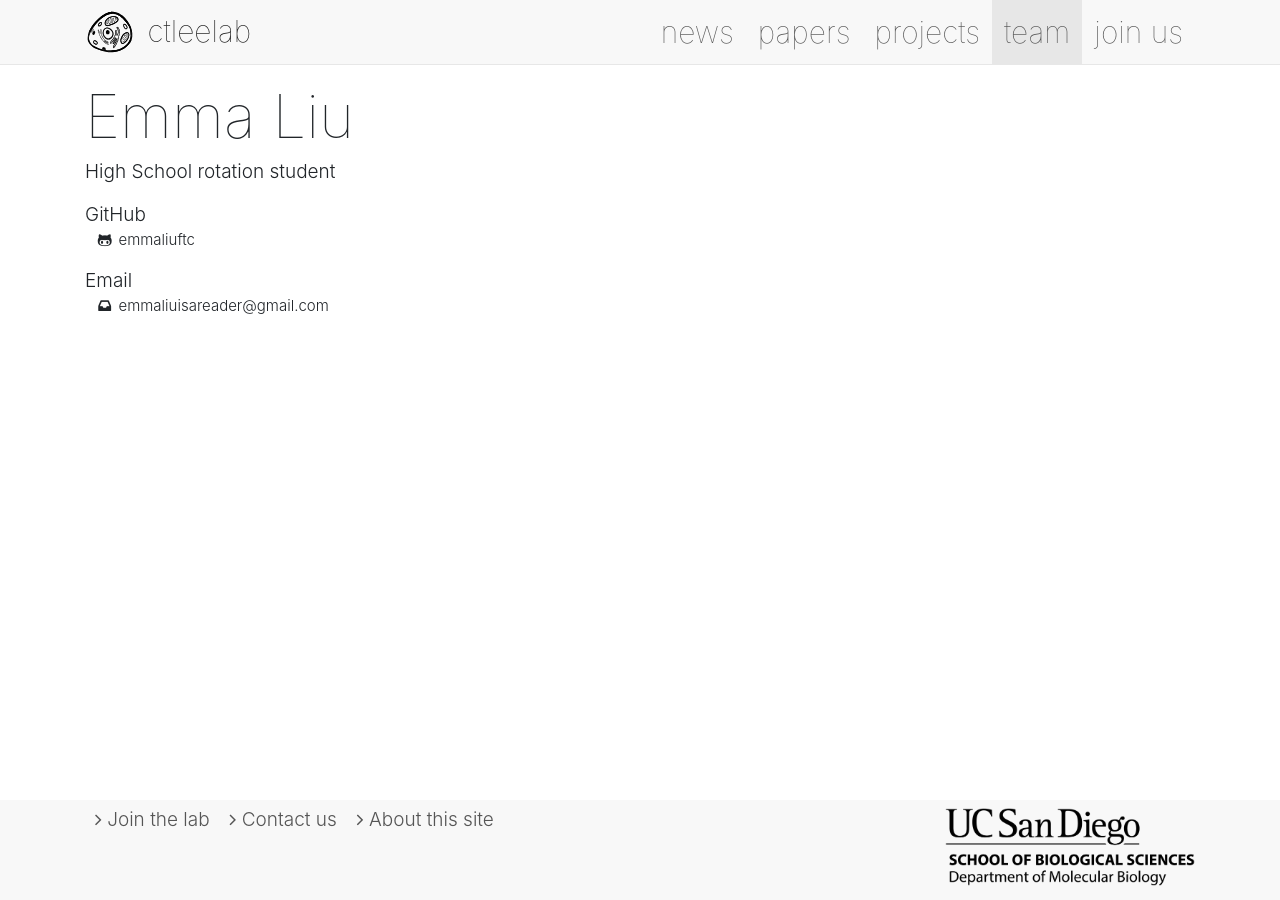
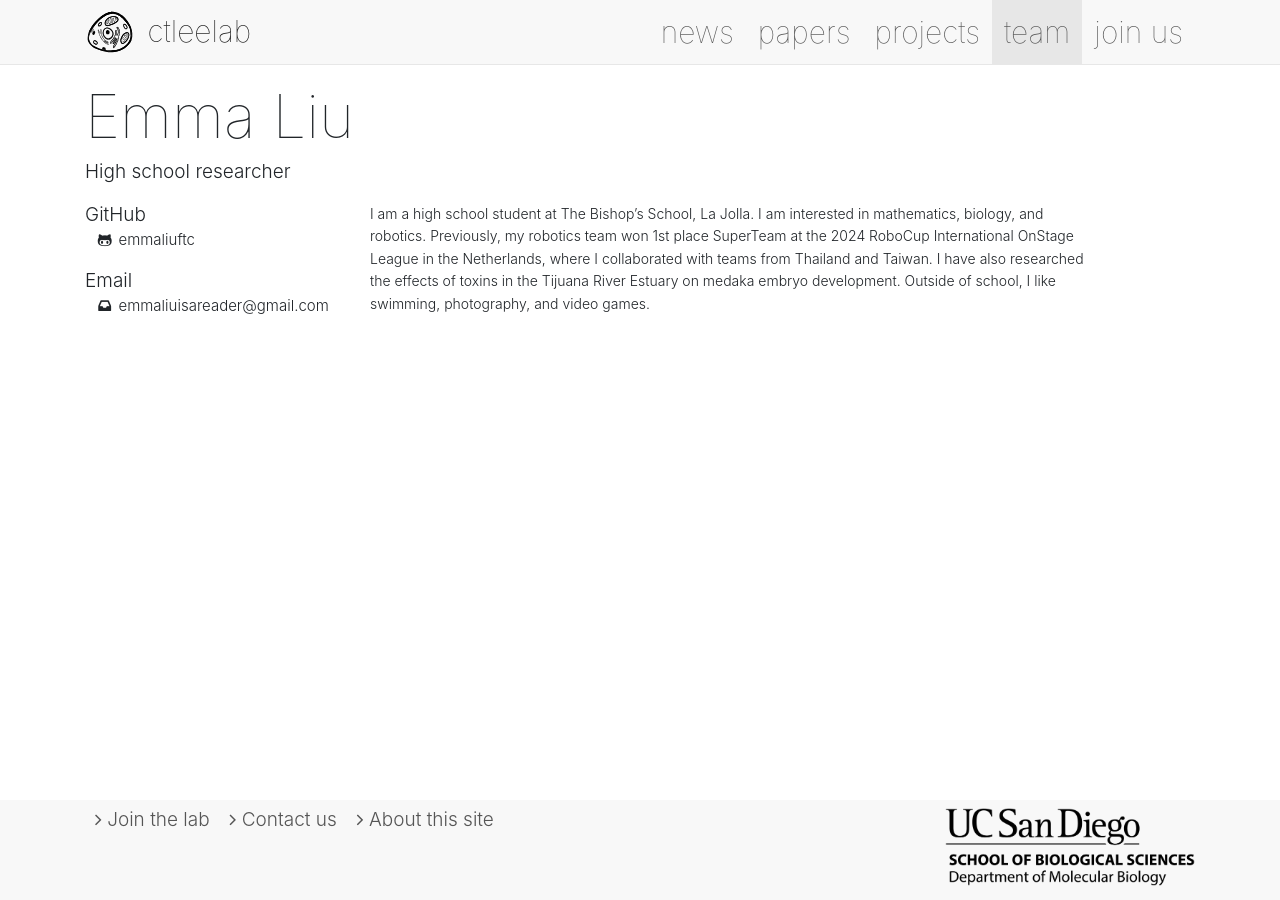
Before and after one commit to ctleelab/bulletin, a Jekyll site: the page built from team/_posts/2024-05-27-emma-liu.md, in a window 1280 px wide. Built offline with Jekyll 4.4.1, drawn with Linux system fonts in a browser that asks for light colours.

Commit message:
Update 2024-05-27-emma-liu.md

```diff
--- a/team/_posts/2024-05-27-emma-liu.md
+++ b/team/_posts/2024-05-27-emma-liu.md
@@ -1,7 +1,7 @@
 ---
 layout: member
 title: Emma Liu
-position: High School rotation student
+position: High school researcher
 handle:
 twitter:
 github: emmaliuftc
@@ -13,3 +13,5 @@ cv:
 email: emmaliuisareader@gmail.com
 alumni: false
 ---
+
+I am a high school student at The Bishop's School, La Jolla. I am interested in mathematics, biology, and robotics. Previously, my robotics team won 1st place SuperTeam at the 2024 RoboCup International OnStage League in the Netherlands, where I collaborated with teams from Thailand and Taiwan. I have also researched the effects of toxins in the Tijuana River Estuary on medaka embryo development. Outside of school, I like swimming, photography, and video games.
```
